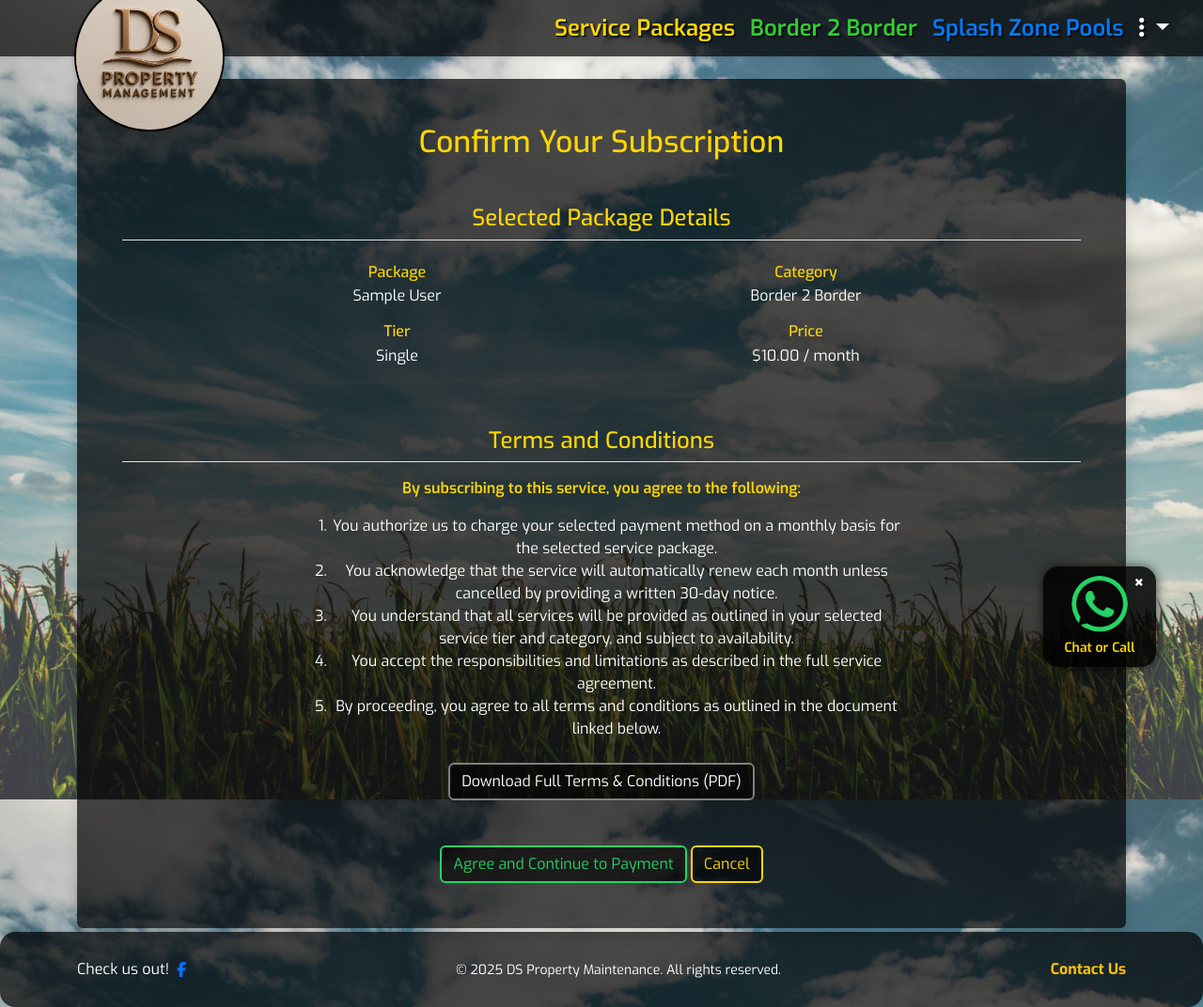
After one commit to Rick-8/ds_property, a Django app: page /memberships/confirm-contract/1/ in a window 1280 px wide. The commit adds this page. Shown: the whole page at 94% size. Run offline with Django 4.2, Linux system fonts and the light colour scheme; a user stored in the database is signed in; tables that the repository leaves empty hold one stand-in row (values such as "Sample post"); some libraries are stand-ins or nearby versions.

Commit message:
Add - Package selection and contract pages, all connected up

```diff
--- a/accounts/views.py
+++ b/accounts/views.py
@@ -161,3 +161,9 @@ def profile_setup(request):
 @login_required
 def account_dashboard(request):
     return render(request, 'account/dashboard.html')
+
+
+@login_required
+def user_agreements(request):
+    agreements = ServiceAgreement.objects.filter(user=request.user, active=True)
+    return render(request, 'memberships/user_agreements.html', {'agreements': agreements})
--- /dev/null
+++ b/memberships/templates/memberships/confirm_contract.html
@@ -0,0 +1,77 @@
+{% extends "base.html" %}
+{% load static %}
+
+{% block content %}
+<div class="container dark-opaque p-5 rounded shadow">
+  <h2 class="mb-5 text-gold text-center">Confirm Your Subscription</h2>
+
+  <section class="mb-5">
+    <h4 class="text-gold mb-4 border-bottom pb-2 text-center">Selected Package Details</h4>
+
+    <div class="row justify-content-center">
+      <div class="col-md-5">
+        <div class="mb-3 text-center">
+          <h6 class="text-gold mb-1">Package</h6>
+          <p class="mb-0">{{ package.name }}</p>
+        </div>
+
+        <div class="mb-3 text-center">
+          <h6 class="text-gold mb-1">Tier</h6>
+          <p class="mb-0">{{ package.get_tier_display }}</p>
+        </div>
+
+        {% if property %}
+        <div class="mb-3 text-center">
+          <h6 class="text-gold mb-1">Property Label</h6>
+          <p class="mb-0">{{ property.label }}</p>
+        </div>
+        {% endif %}
+      </div>
+
+      <div class="col-md-5">
+        <div class="mb-3 text-center">
+          <h6 class="text-gold mb-1">Category</h6>
+          <p class="mb-0">{{ package.get_category_display }}</p>
+        </div>
+
+        <div class="mb-3 text-center">
+          <h6 class="text-gold mb-1">Price</h6>
+          <p class="mb-0">${{ package.price_usd }} / month</p>
+        </div>
+
+        {% if property %}
+        <div class="mb-3 text-center">
+          <h6 class="text-gold mb-1">Address</h6>
+          <p class="mb-0">{{ property.address_summary }}</p>
+        </div>
+        {% endif %}
+      </div>
+    </div>
+  </section>
+
+  <section class="mb-5">
+    <h4 class="text-gold mb-3 border-bottom pb-2">Terms and Conditions</h4>
+    <p class="gold">By subscribing to this service, you agree to the following:</p>
+    <ol class="pl-4" style="max-width: 50vw; margin: 0 auto; line-height: 1.5;">
+      <li>You authorize us to charge your selected payment method on a monthly basis for the selected service package.</li>
+      <li>You acknowledge that the service will automatically renew each month unless cancelled by providing a written 30-day notice.</li>
+      <li>You understand that all services will be provided as outlined in your selected service tier and category, and subject to availability.</li>
+      <li>You accept the responsibilities and limitations as described in the full service agreement.</li>
+      <li>By proceeding, you agree to all terms and conditions as outlined in the document linked below.</li>
+    </ol>
+
+    <p class="mt-4 text-center">
+      <a href="{% static 'pdfs/dsp-terms-conditions.pdf' %}" target="_blank" class="btn btn-outline-grey">
+        Download Full Terms & Conditions (PDF)
+      </a>
+    </p>
+  </section>
+
+  <form method="post" class="text-center">
+    {% csrf_token %}
+    <input type="hidden" name="accepted_terms" value="true">
+    <button type="submit" class="btn btn-outline-green ">Agree and Continue to Payment</button>
+      <button type="button" class="btn btn-outline-gold " onclick="window.history.back();">Cancel</button>
+  </form>
+</div>
+{% endblock %}
--- a/memberships/urls.py
+++ b/memberships/urls.py
@@ -2,8 +2,14 @@ from django.urls import path
 from . import views
 
 urlpatterns = [
-    path('memberships/', views.servicepackage_list, name='servicepackage_list'),
-    path('memberships/create/', views.package_create, name='servicepackage_create'),
-    path('memberships/update/<int:pk>/', views.package_update, name='servicepackage_update'),
-    path('memberships/delete/<int:pk>/', views.package_delete, name='servicepackage_delete'),
+    path('', views.servicepackage_list, name='servicepackage_list'),
+    path('create/', views.package_create, name='servicepackage_create'),
+    path('update/<int:pk>/', views.package_update, name='servicepackage_update'),
+    path('delete/<int:pk>/', views.package_delete, name='servicepackage_delete'),
+    path('select-package/', views.package_selection, name='package_selection'),
+    path('select-package/<int:package_id>/', views.select_package, name='select_package'),
+    path('confirm-contract/<int:package_id>/', views.confirm_contract, name='confirm_contract'),
+    path('remove-package/<int:package_id>/', views.remove_package, name='remove_package'),
+    path('update-package-property/<int:package_id>/', views.update_package_property, name='update_package_property'),
+    path('create-checkout-session/', views.create_checkout_session, name='create_checkout_session'),
 ]
--- a/memberships/views.py
+++ b/memberships/views.py
@@ -1,7 +1,19 @@
 from django.shortcuts import render, get_object_or_404, redirect
+from django.http import HttpResponseBadRequest, HttpResponse
 from django.contrib.auth.decorators import user_passes_test
+from django.contrib.auth.decorators import login_required
 from .models import ServicePackage
 from .forms import ServicePackageForm
+from django.http import JsonResponse
+from accounts.models import Property
+from django.views.decorators.csrf import csrf_exempt
+from django.views.decorators.http import require_POST
+
+import stripe
+
+
+# Set your Stripe secret key here
+stripe.api_key = 'your_stripe_secret_key'
 
 
 def superuser_required(view_func):
@@ -46,7 +58,169 @@ def package_update(request, pk):
 @superuser_required
 def package_delete(request, pk):
     package = get_object_or_404(ServicePackage, pk=pk)
+
     if request.method == 'POST':
         package.delete()
-        return redirect('list')
+        return redirect('servicepackage_list')
+
     return render(request, 'memberships/confirm_delete.html', {'package': package})
+
+
+@login_required
+def package_selection(request):
+    packages = ServicePackage.objects.filter(is_active=True)
+    properties = Property.objects.filter(profile__user=request.user, is_active=True)
+    return render(request, 'memberships/package_selection.html', {
+        'packages': packages,
+        'properties': properties,
+    })
+
+
+@login_required
+def select_package(request, package_id):
+    if request.method == 'POST':
+        package = get_object_or_404(ServicePackage, id=package_id, is_active=True)
+
+        property_id = request.POST.get('property_id')
+
+        selected_packages = request.session.get('selected_packages', {})
+
+        property_obj = None
+        if property_id:
+            try:
+                property_obj = Property.objects.get(id=property_id, profile__user=request.user, is_active=True)
+            except Property.DoesNotExist:
+                property_obj = None
+
+        selected_packages[package.category] = {
+            'id': package.id,
+            'name': package.name,
+            'category': package.get_category_display(),
+            'tier': package.get_tier_display(),
+            'price_usd': float(package.price_usd),
+            'property_id': property_obj.id if property_obj else None,
+            'property_label': property_obj.label if property_obj else '',
+            'property_address_summary': property_obj.address_summary if property_obj else '',
+        }
+
+        request.session['selected_packages'] = selected_packages
+        request.session.modified = True
+
+        # Return JSON success response for AJAX
+        return JsonResponse({'success': True, 'package': selected_packages[package.category]})
+
+    return JsonResponse({'success': False, 'error': 'Invalid request method'}, status=400)
+
+
+@login_required
+def confirm_contract(request, package_id):
+    # Get the package
+    package = get_object_or_404(ServicePackage, pk=package_id)
+
+
+    # Get the property id from query params
+    property_id = request.GET.get('property_id')
+
+    # Optionally, fetch property details (if you have a Property model)
+    property_obj = None
+    if property_id:
+        property_obj = get_object_or_404(Property, pk=property_id)
+
+    context = {
+        'package': package,
+        'property': property_obj,
+    }
+    return render(request, 'memberships/confirm_contract.html', context)
+
+
+@require_POST
+def remove_package(request, package_id):
+    selected_packages = request.session.get('selected_packages', {})
+
+    # Find package by package_id and remove it
+    to_remove_key = None
+    for key, pkg in selected_packages.items():
+        if str(pkg['id']) == str(package_id):
+            to_remove_key = key
+            break
+
+    if to_remove_key:
+        del selected_packages[to_remove_key]
+        request.session['selected_packages'] = selected_packages
+        return JsonResponse({'success': True})
+    else:
+        return JsonResponse({'success': False, 'error': 'Package not found'}, status=404)
+
+
+@login_required
+@require_POST
+def update_package_property(request, package_id):
+    import json
+    try:
+        data = json.loads(request.body)
+        property_id = data.get('property_id')
+        selected_packages = request.session.get('selected_packages', {})
+
+        category_key = None
+        for category, pkg in selected_packages.items():
+            if str(pkg['id']) == str(package_id):
+                category_key = category
+                break
+
+        if not category_key:
+            return JsonResponse({'success': False, 'error': 'Package not found in session'}, status=400)
+
+        if not property_id:
+            return JsonResponse({'success': False, 'error': 'No property_id provided'}, status=400)
+
+        try:
+            property_id_int = int(property_id)
+        except (ValueError, TypeError):
+            return JsonResponse({'success': False, 'error': 'Invalid property_id'}, status=400)
+
+        try:
+            property_obj = Property.objects.get(id=property_id_int, profile__user=request.user, is_active=True)
+        except Property.DoesNotExist:
+            return JsonResponse({'success': False, 'error': 'Invalid property selected'}, status=400)
+
+        selected_packages[category_key]['property_id'] = property_obj.id
+        selected_packages[category_key]['property_label'] = property_obj.label
+        selected_packages[category_key]['property_address_summary'] = property_obj.address_summary
+
+        request.session['selected_packages'] = selected_packages
+        request.session.modified = True
+
+        return JsonResponse({'success': True, 'package': selected_packages[category_key]})
+
+    except json.JSONDecodeError:
+        return JsonResponse({'success': False, 'error': 'Invalid JSON'}, status=400)
+
+
+@csrf_exempt  # you might want this if called by JS fetch/AJAX from frontend
+def create_checkout_session(request):
+    if request.method == 'POST':
+        try:
+            # Example: create a checkout session with a single product price
+            checkout_session = stripe.checkout.Session.create(
+                payment_method_types=['card'],
+                line_items=[
+                    {
+                        'price_data': {
+                            'currency': 'usd',
+                            'product_data': {
+                                'name': 'Service Package',
+                            },
+                            'unit_amount': 2000,  # $20.00 in cents
+                        },
+                        'quantity': 1,
+                    },
+                ],
+                mode='payment',
+                success_url=request.build_absolute_uri('/memberships/success/'),
+                cancel_url=request.build_absolute_uri('/memberships/cancel/'),
+            )
+            return JsonResponse({'id': checkout_session.id})
+        except Exception as e:
+            return JsonResponse({'error': str(e)})
+
+    return HttpResponse("Method not allowed", status=405)
--- a/static/css/style.css
+++ b/static/css/style.css
@@ -81,7 +81,12 @@ body {
 /* Dark Opaque Backgrounds */
 .dark-opaque {
   background-color: rgba(0, 0, 0, 0.7);
-  color: white;
+  padding: 2rem;
+  border-radius: 1rem;
+}
+
+.dark-opaque-nav {
+  background-color: rgba(0, 0, 0, 0.7);
   padding: 2rem;
 }
 
@@ -399,9 +404,35 @@ body.error-page {
 }
 
 
+/* Button styles */
+.btn-outline-grey {
+  color: white;
+  border: 2px solid gray;
+  background-color: rgba(0, 0, 0, 0.6);
+}
+
+.btn-outline-grey:hover {
+  background-color: gold;
+  color: black;
+}
+
+
+.btn-outline-green {
+  color: #25d366;
+  border: 2px solid #25d366;
+  background-color: rgba(0, 0, 0, 0.6);
+}
+
+.btn-outline-green:hover {
+  background-color: #25d366;
+  color: black;
+}
+
+
 .btn-outline-gold {
   color: gold;
   border: 2px solid gold;
+  background-color: rgba(0, 0, 0, 0.6);
 }
 
 .btn-outline-gold:hover {
--- a/templates/allauth/base.html
+++ b/templates/allauth/base.html
@@ -55,7 +55,7 @@
 <body class="d-flex flex-column min-vh-100">
 
     <!-- Navbar -->
-    <nav class="navbar navbar-expand-lg navbar-dark dark-opaque fixed-top">
+    <nav class="navbar navbar-expand-lg dark-opaque-nav fixed-top">
         <div class="container-fluid">
             <!-- Brand/Logo -->
             <a class="navbar-brand d-flex align-items-center" href="{% url 'home' %}">
@@ -96,8 +96,8 @@
                     <li class="nav-item dropdown">
                         <a class="nav-link dropdown-toggle" href="#" id="navbarDropdown" role="button"
                             data-bs-toggle="dropdown" aria-expanded="false">
-                            <span class="d-block d-lg-none">Menu</span>
-                            <i class="fa-solid fa-square-caret-down d-none d-md-block"></i>
+                            <span class="d-block d-lg-none">Menu</span> <!-- Show on small only -->
+                            <i class="fa-solid fa-ellipsis-vertical d-none d-lg-inline"></i> <!-- Show on large only -->
                         </a>
                         <ul class="dropdown-menu dropdown-menu-end" aria-labelledby="navbarDropdown">
                             <li><a href="{% url 'servicepackage_list' %}" class="dropdown-item">Service Packages</a>
```
Also changed, not shown: accounts/models.py (+10 -0 lines), accounts/templates/account/profile.html (+10 -0 lines), accounts/templates/account/property_list.html (+9 -5 lines), memberships/models.py (+28 -3 lines), memberships/templates/memberships/list.html (+15 -3 lines), memberships/templates/memberships/package_selection.html (added, +265 -0 lines), accounts/migrations/0007_property_has_active_service.py (added), accounts/urls.py (line endings or trailing spaces), memberships/migrations/0002_servicepackage_stripe_price_id.py (added), memberships/migrations/0003_alter_servicepackage_category.py (added), memberships/migrations/0004_alter_servicepackage_tier.py (added), memberships/migrations/0005_serviceagreement.py (added), 1 other file.
